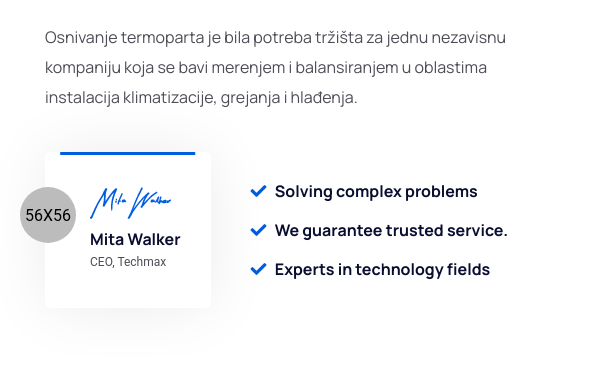
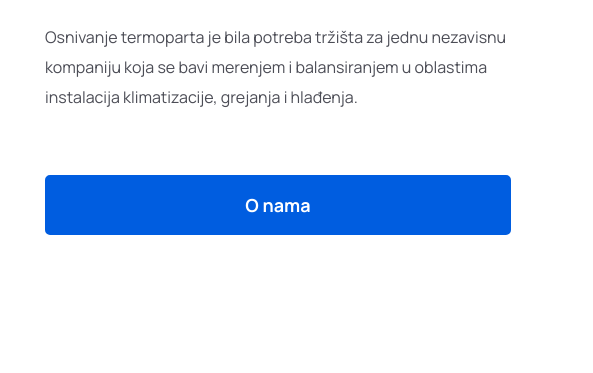
Before and after one commit to ediss/TERMOPART, a plain HTML site: page index.html in a window 1280 px wide. Shown: the part 1583-1956 px from the top of the page, 687-1280 px from the left. Drawn offline with Linux system fonts and the light colour scheme; files whose address does not match are found by name.

Commit message:
some stylish

```diff
--- a/assets/scss/pages/_about.scss
+++ b/assets/scss/pages/_about.scss
@@ -109,8 +109,6 @@
             }
 
             & .about-author-list {
-                display: flex;
-                align-items: center;
                 padding-top: 15px;
 
                 & .about-author {
--- a/index.html
+++ b/index.html
@@ -399,20 +399,11 @@
                                 </div>
                                 <p>Osnivanje termoparta je bila potreba tržišta za jednu nezavisnu kompaniju koja se bavi merenjem i balansiranjem u oblastima instalacija klimatizacije, grejanja i hlađenja.</p>
                                 <div class="about-author-list">
-                                    <div class="about-author">
-                                        <img src="assets/images/sign.png" alt="">
-                                        <h4 class="name">Mita Walker</h4>
-                                        <span class="designation">CEO, Techmax</span>
-                                        <div class="author-img">
-                                            <img src="assets/images/author-1.jpg" alt="">
+                                    <div class="mt-5">
+                                        <div class="hero-btn">
+                                            <a class="btn w-100" href="#">O nama</a>
                                         </div>
                                     </div>
-                                    <div class="about-list">
-                                        <ul>
-                                            <li><i class="fas fa-check"></i> <a href="#">Solving complex problems</a></li>
-                                            <li><i class="fas fa-check"></i> <a href="#">We guarantee trusted service.</a></li>
-                                            <li><i class="fas fa-check"></i> <a href="#"> Experts in technology fields</a></li>
-                                        </ul>
                                     </div>
                                 </div>
                             </div>
```
Also changed, not shown: assets/css/style.css, 1 other file.
